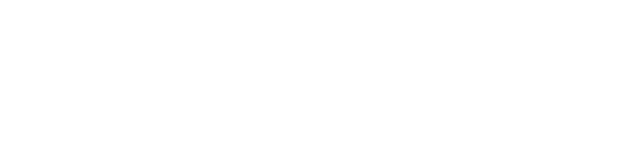
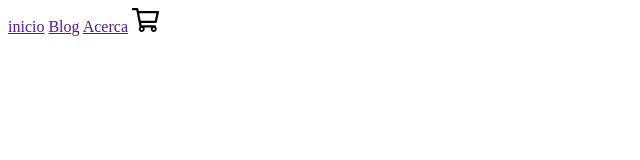
Before and after one commit to jtnjkb/fullstack101, a plain HTML site: page index.html in a window 1280 px wide. Shown: the whole page, without its empty margins (0-640 px from the left). Drawn offline with Linux system fonts and the light colour scheme.

Commit message:
estilos e imagenes

```diff
--- a/index.html
+++ b/index.html
@@ -5,8 +5,19 @@
     <meta name="viewport" content="width=device-width, initial-scale=1.0">
     <meta http-equiv="X-UA-Compatible" content="ie=edge">
     <title>Ejercicio Git fullstack101</title>
+    <style>
+        .svg-carrito{
+            height: 24px;
+        }
+
+    </style>
 </head>
 <body>
+    <a href="">inicio</a>
+    <a href="">Blog</a>
+    <a href="">Acerca</a>
+    <img src="img/carrito.svg" class="svg-carrito" alt="">
+
 
 </body>
 </html>
```
Also changed, not shown: img/carrito.svg (added).
